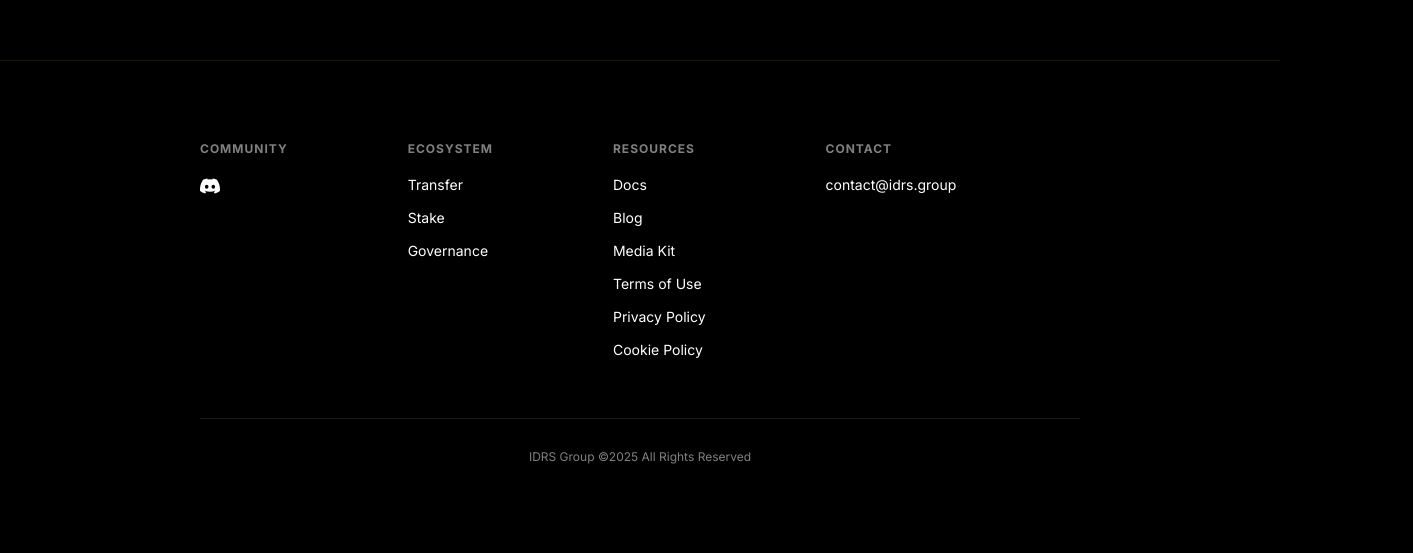
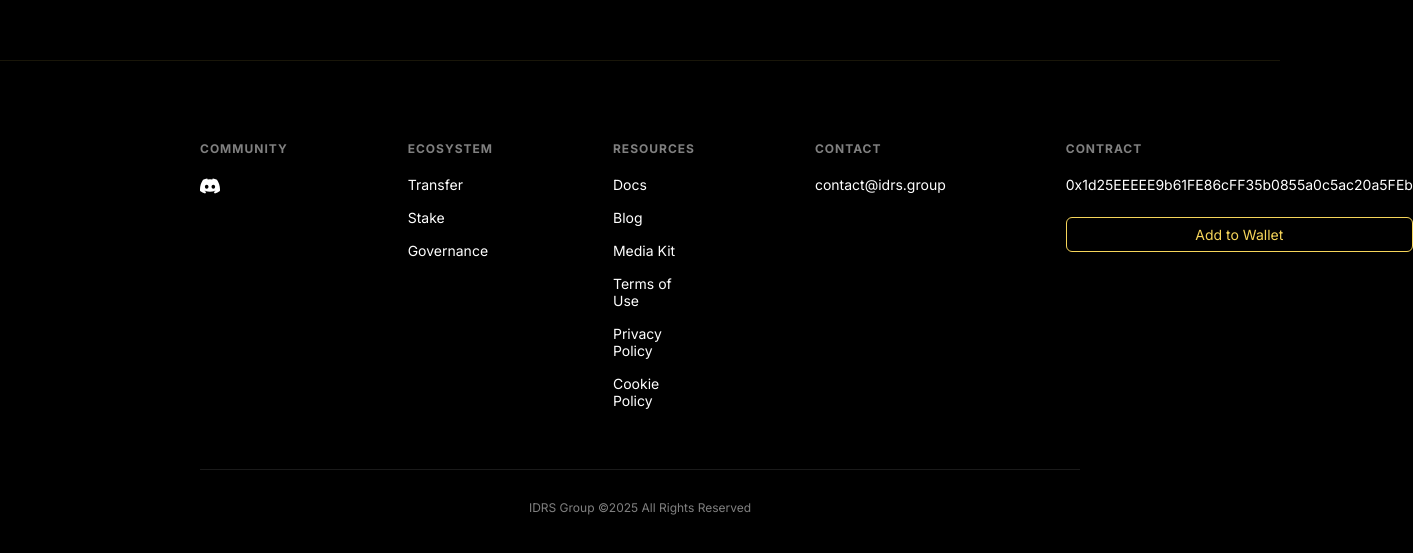
Before and after one commit to idrs-project/idrs-website, a React (Vite) app: page /#how-it-works in a window 1280 px wide. Shown: the part 3140-3693 px from the top of the page, 1413 px wide, since content can reach past the window. Before the commit the page ends 3644 px from the top, so only its background shows below. Built offline with nearby package versions, Linux system fonts and the light colour scheme; a web font is replaced by a local one.

Commit message:
feat: Added contract address

```diff
--- a/src/App.scss
+++ b/src/App.scss
@@ -387,6 +387,30 @@ body {
     }
   }
 
+  .footer-add-wallet-btn {
+    margin-top: 8px;
+    padding: 8px 16px;
+    background: transparent;
+    border: 1px solid $color-gold;
+    border-radius: 6px;
+    color: $color-gold;
+    font-family: $font-secondary;
+    font-size: 14px;
+    font-weight: 500;
+    cursor: pointer;
+    transition: all 0.2s ease;
+
+    &:hover {
+      background: $color-gold;
+      color: $color-black;
+      transform: translateY(-2px);
+    }
+
+    &:active {
+      transform: translateY(0);
+    }
+  }
+
   .footer-bottom {
     border-top: 1px solid rgba($color-white, 0.1);
     padding-top: 30px;
--- a/src/components/Footer.jsx
+++ b/src/components/Footer.jsx
@@ -1,4 +1,26 @@
 function Footer() {
+  const addToWallet = async () => {
+    try {
+      const wasAdded = await window.ethereum.request({
+        method: 'wallet_watchAsset',
+        params: {
+          type: 'ERC20',
+          options: {
+            address: '0x1d25EEEEE9b61FE86cFF35b0855a0c5ac20a5FEb',
+            symbol: 'IDRS',
+            decimals: 18,
+          },
+        },
+      })
+
+      if (wasAdded) {
+        console.log('IDRS token added to wallet!')
+      }
+    } catch (error) {
+      console.error('Error adding token to wallet:', error)
+    }
+  }
+
   return (
     <footer className="footer">
       <div className="footer-content">
@@ -40,6 +62,18 @@ function Footer() {
             <a href="mailto:contact@idrs.group" className="footer-link">contact@idrs.group</a>
           </div>
         </div>
+
+        <div className="footer-section">
+          <h3 className="footer-heading">CONTRACT</h3>
+          <div className="footer-links">
+            <a href="https://etherscan.io/address/0x1d25EEEEE9b61FE86cFF35b0855a0c5ac20a5FEb" target="_blank" rel="noopener noreferrer" className="footer-link footer-contract">
+              0x1d25EEEEE9b61FE86cFF35b0855a0c5ac20a5FEb
+            </a>
+            <button onClick={addToWallet} className="footer-add-wallet-btn">
+              Add to Wallet
+            </button>
+          </div>
+        </div>
       </div>
 
       <div className="footer-bottom">
```
